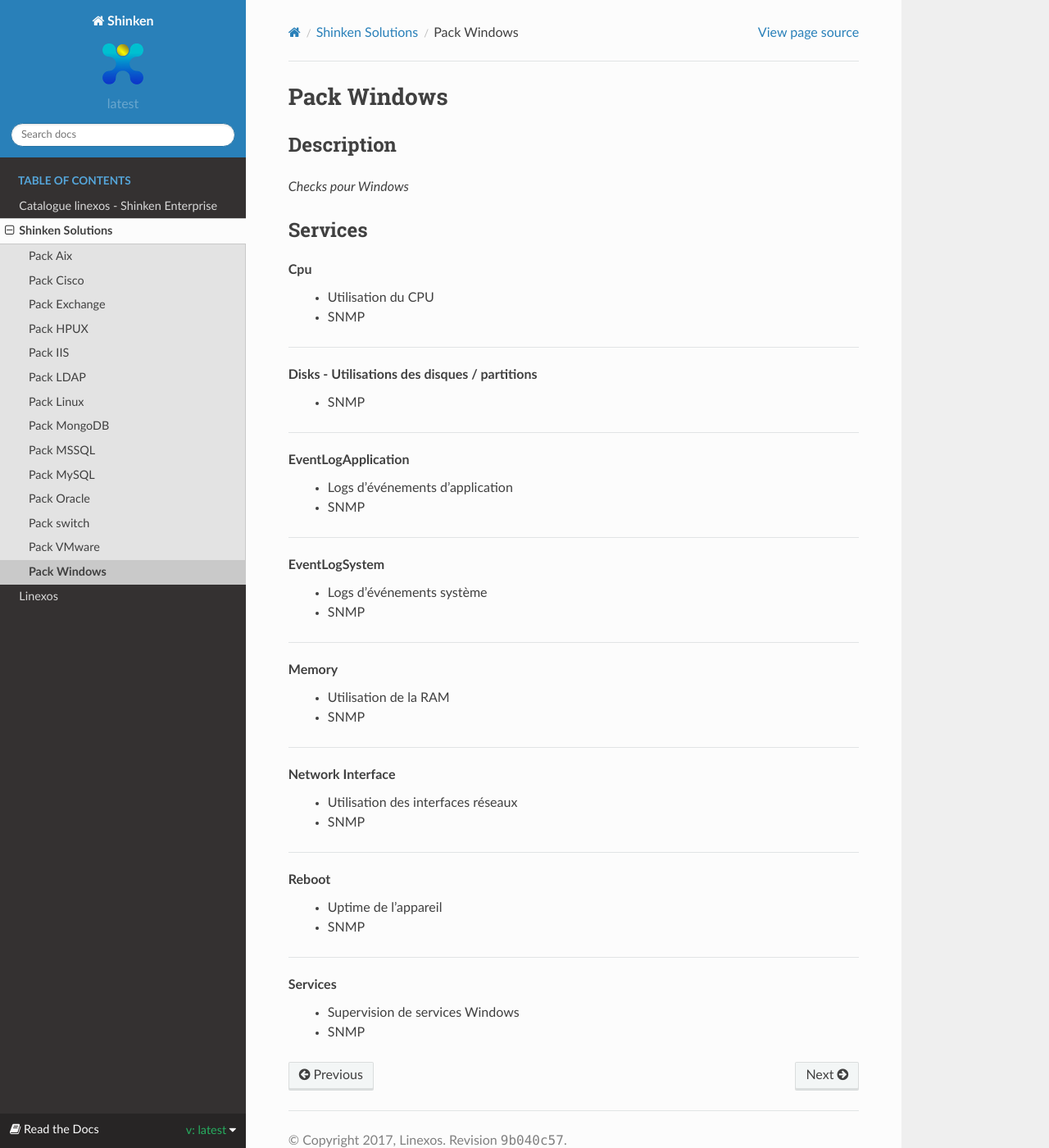
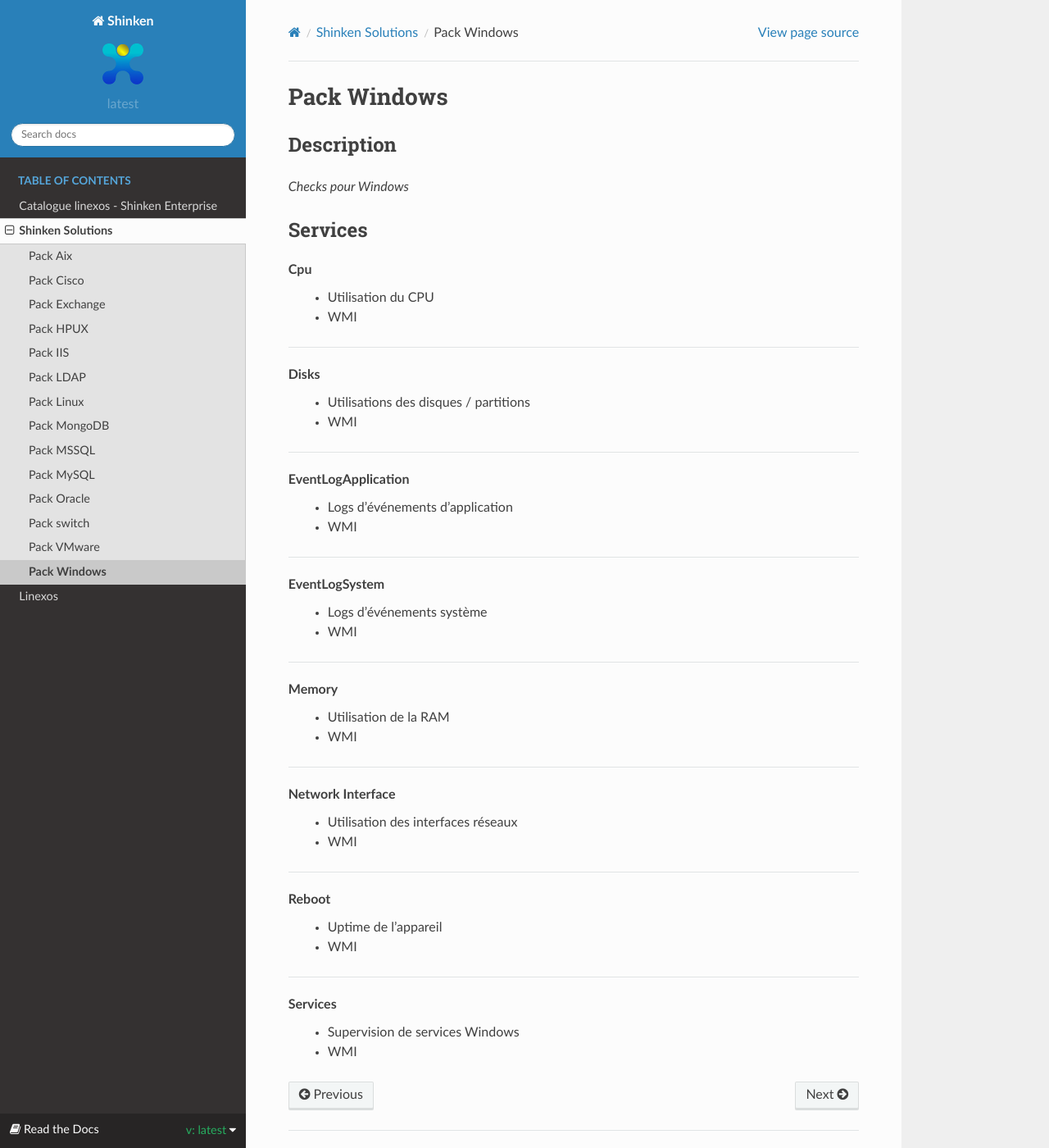
Before and after one commit to Geoglinexos/readthedocs, a Sphinx documentation site: the page built from source/shinken_solution/windows.rst, in a window 1280 px wide and 1400 px high. Shown: the whole window at 82% size. Built offline with Sphinx 7.4.7 and the Read the Docs theme 2.0.0, drawn with Linux system fonts in a browser that asks for light colours; pages that are not in the unit, such as notebooks, are missing from menus.

Commit message:
corrections

```diff
--- a/source/shinken_solution/windows.rst
+++ b/source/shinken_solution/windows.rst
@@ -14,45 +14,46 @@
 
 Cpu
         - Utilisation du CPU
-        - SNMP
+        - WMI
 
 ~~~~~~
 
-Disks         - Utilisations des disques / partitions
-        - SNMP
+Disks
+	- Utilisations des disques / partitions
+        - WMI
 
 ~~~~~~
 
 EventLogApplication
         - Logs d'événements d'application
-        - SNMP
+        - WMI
 
 ~~~~~~
 
 EventLogSystem
         - Logs d'événements système
-        - SNMP
+        - WMI
 
 ~~~~~~
 
 Memory
         - Utilisation de la RAM
-        - SNMP
+        - WMI
 
 ~~~~~~
 
 Network Interface
         - Utilisation des interfaces réseaux
-        - SNMP
+        - WMI
 
 ~~~~~~
 
 Reboot
         - Uptime de l'appareil
-        - SNMP
+        - WMI
 
 ~~~~~~
 
 Services
         - Supervision de services Windows
-        - SNMP
+        - WMI
```
Also changed, not shown: source/shinken_solution/exchange.rst (+5 -5 lines), source/shinken_solution/iis.rst (+5 -5 lines), source/shinken_solution/mssql.rst (+5 -5 lines).
